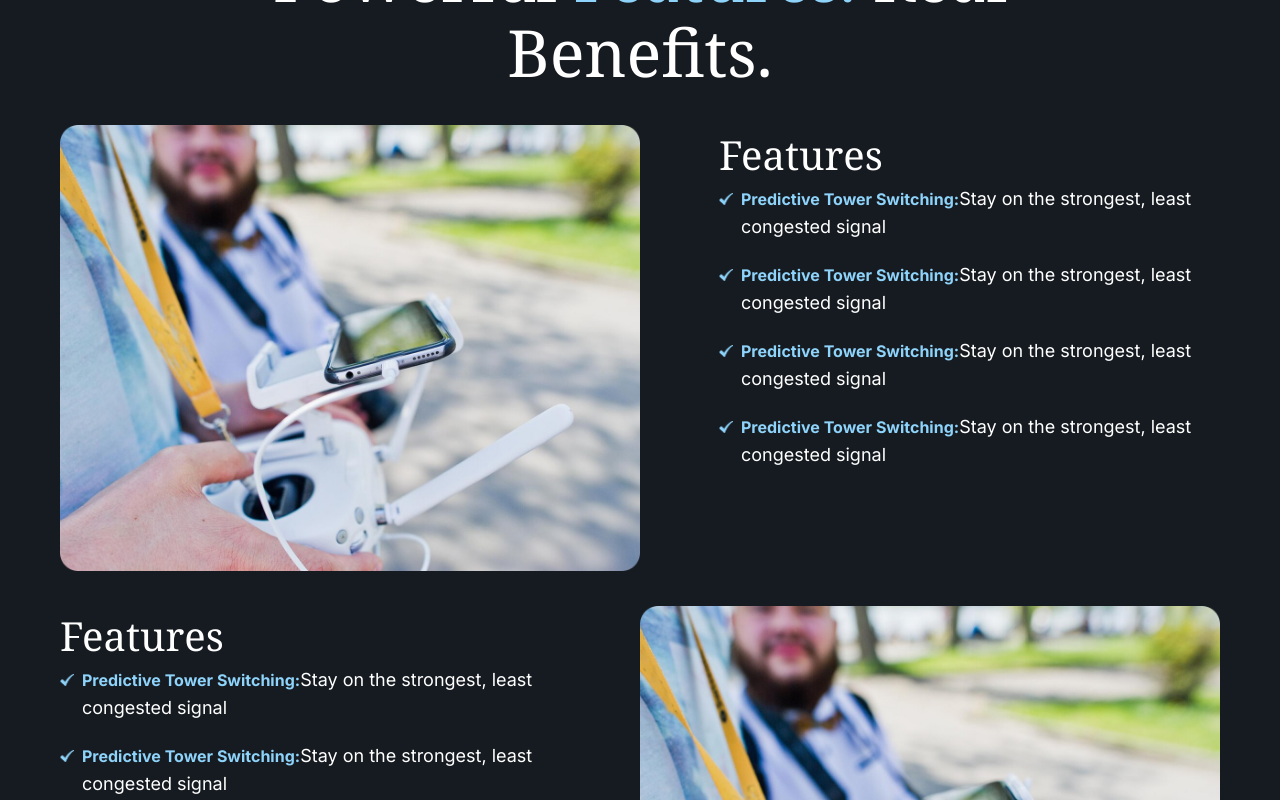
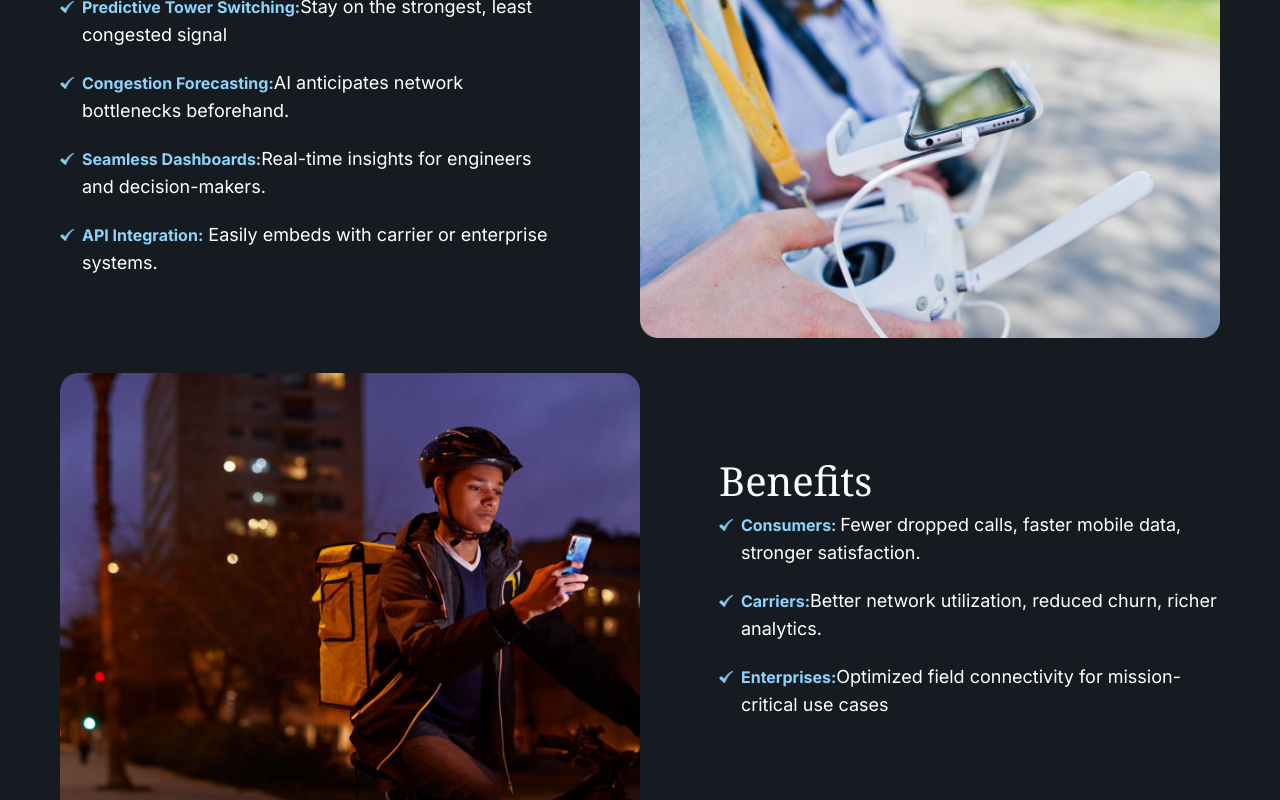
Before and after one commit to developeritexpert/siggi_ai_main, a Next.js app: page /features in a window 1280 px wide. Shown: the part 1360-2160 px from the top of the page. Built offline with nearby package versions, Linux system fonts and the light colour scheme.

Commit message:
adding changes feature section

```diff
--- a/app/components/featuresComponents/FeatureHero.tsx
+++ b/app/components/featuresComponents/FeatureHero.tsx
@@ -2,8 +2,8 @@ import React from 'react'
 
 const FeatureHero = () => {
   return (
-      <section className="w-full px-[20px] pt-[226px] pb-[50px]  md:px-[60px]
-             bg-[url('/assests/HeroSection.svg')]    bg-no-repeat bg-cover  min-h-[1200px]">
+      <section className="w-full px-[20px] pt-[226px] pb-[400px]  md:px-[60px]
+             bg-[url('/assests/HeroSection.svg')]    bg-no-repeat bg-cover ">
              <div className="container mx-auto">
              <h1 className="text-[90px] leading-[89px] max-w-[665px] font-normal text-white">
                 Packed with Power. Built for Everyone
--- a/app/components/featuresComponents/PowerFeature.tsx
+++ b/app/components/featuresComponents/PowerFeature.tsx
@@ -5,7 +5,7 @@ import PowerSubFeatureOne from './PowerSubFeatureOne'
 import PowerSubFeatureSecond from './PowerSubFeatureSecond'
 const PowerFeature = () => {
   return (
-    <section className="py-[100px] px-[60px] text-white">
+    <section className="px-[20px] py-[50px] md:py-[100px] md:px-[60px] text-white">
         <div className="container mx-auto">
         <h2 className="w-full font-normal text-[65px] leading-[75px] text-center max-w-[738px] mx-auto">
 
@@ -14,8 +14,9 @@ const PowerFeature = () => {
 
 
         </h2>
+           <PowerSubFeatureSecond/>
           <PowerSubFeatureOne/>
-          <PowerSubFeatureSecond/>
+
         </div>
 
     </section>
--- a/app/components/featuresComponents/PowerSubFeatureOne.tsx
+++ b/app/components/featuresComponents/PowerSubFeatureOne.tsx
@@ -1,41 +1,38 @@
-import React from 'react'
-import Image from 'next/image'
-import FeatureTextComponent from './FeatureTextComponent'
+import React from "react";
+import Image from "next/image";
+import FeatureTextComponent from "./FeatureTextComponent";
 
 const PowerSubFeatureOne = () => {
   return (
-    <div className="w-full flex flex-row-reverse gap-[79px] mt-[35px]">
+    <div className="w-full flex flex-row-reverse items-center gap-[79px] mt-[35px]">
       <div className="w-1/2 max-w-[557px]">
-             <h4 className="font-normal text-[40px] ">
-                         Features
-                          </h4>
+        <h4 className="font-normal text-[40px] ">Benefits</h4>
         <div className="w-full flex flex-col">
           <FeatureTextComponent
-
-  imageParaText="Predictive Tower Switching:"
-  imageSpanText="Stay on the strongest, least congested signal"
+            imageParaText="Consumers: "
+            imageSpanText=" Fewer dropped calls, faster mobile data, stronger satisfaction."
           />
             <FeatureTextComponent
-
-  imageParaText="Predictive Tower Switching:"
-  imageSpanText="Stay on the strongest, least congested signal"
+            imageParaText="Carriers:"
+            imageSpanText="Better network utilization, reduced churn, richer analytics."
           />
           <FeatureTextComponent
+            imageParaText="Enterprises:"
+            imageSpanText="Optimized field connectivity for mission-critical use cases"
+          />
 
-  imageParaText="Predictive Tower Switching:"
-  imageSpanText="Stay on the strongest, least congested signal"
-/>
-    <FeatureTextComponent
 
-  imageParaText="Predictive Tower Switching:"
-  imageSpanText="Stay on the strongest, least congested signal"
+        </div>
+      </div>
+      <Image
+        src="/images/retangle_731.png"
+        alt="power-feature-img"
+        height={447}
+        width={634}
+        className="w-1/2 h-auto"
       />
     </div>
-</div>
-          <Image src="/images/rectangle_features1.png" alt="power-feature-img" height={447} width={634}
-          className="w-1/2 h-auto"/>
-        </div>
-  )
-}
+  );
+};
 
-export default PowerSubFeatureOne
+export default PowerSubFeatureOne;
--- a/app/components/featuresComponents/PowerSubFeatureSecond.tsx
+++ b/app/components/featuresComponents/PowerSubFeatureSecond.tsx
@@ -4,7 +4,7 @@ import FeatureTextComponent from './FeatureTextComponent'
 
 const PowerSubFeatureSecond = () => {
   return (
-    <div className="w-full flex flex-row gap-[79px] mt-[35px]">
+    <div className="w-full flex flex-row gap-[79px] items-center  mt-[35px]">
          <div className="w-1/2 max-w-[557px]">
              <h4 className="font-normal text-[40px] ">
                          Features
@@ -17,18 +17,18 @@ const PowerSubFeatureSecond = () => {
 />
     <FeatureTextComponent
 
-  imageParaText="Predictive Tower Switching:"
-  imageSpanText="Stay on the strongest, least congested signal"
+  imageParaText="Congestion Forecasting:"
+  imageSpanText="AI anticipates network bottlenecks beforehand."
 />
     <FeatureTextComponent
 
-  imageParaText="Predictive Tower Switching:"
-  imageSpanText="Stay on the strongest, least congested signal"
+  imageParaText="Seamless Dashboards:"
+  imageSpanText="Real-time insights for engineers and decision-makers."
 />
     <FeatureTextComponent
 
-  imageParaText="Predictive Tower Switching:"
-  imageSpanText="Stay on the strongest, least congested signal"
+  imageParaText="API Integration:"
+  imageSpanText=" Easily embeds with carrier or enterprise systems."
 />
 </div>
 </div>
```
Also changed, not shown: public/images/retangle_731.png (added). Lines whose indentation alone changed are shown as unchanged.
